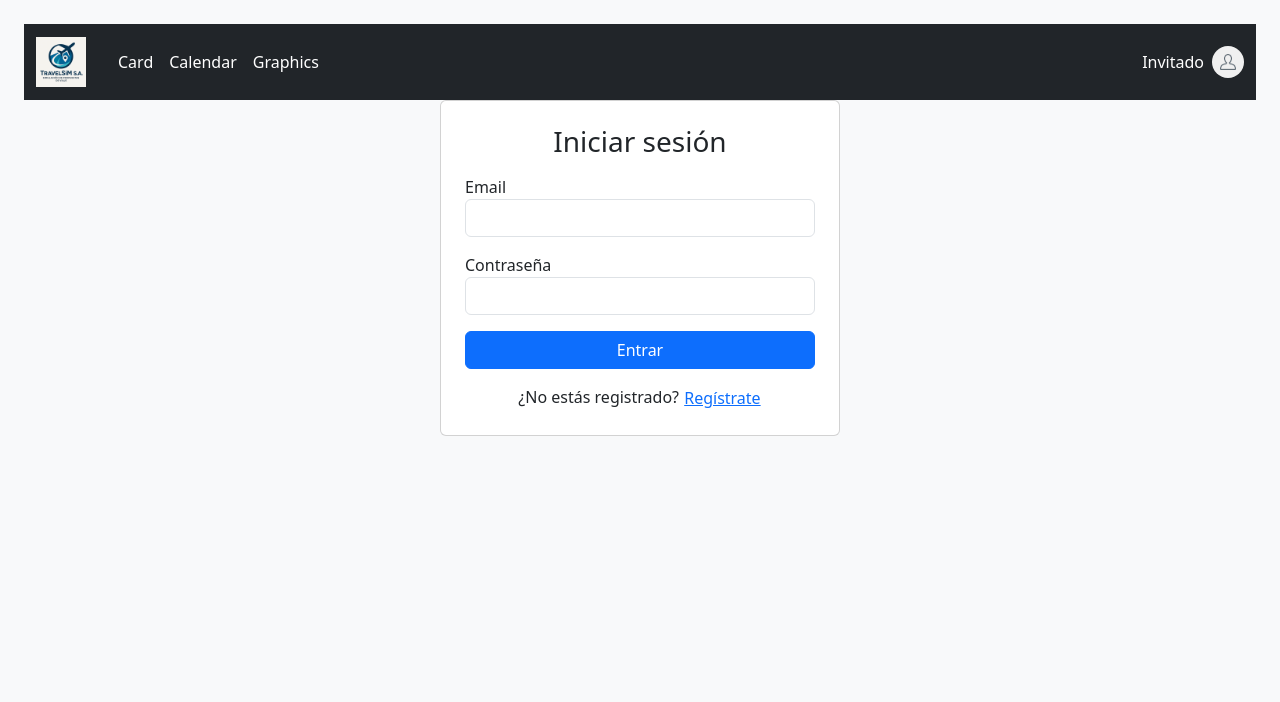
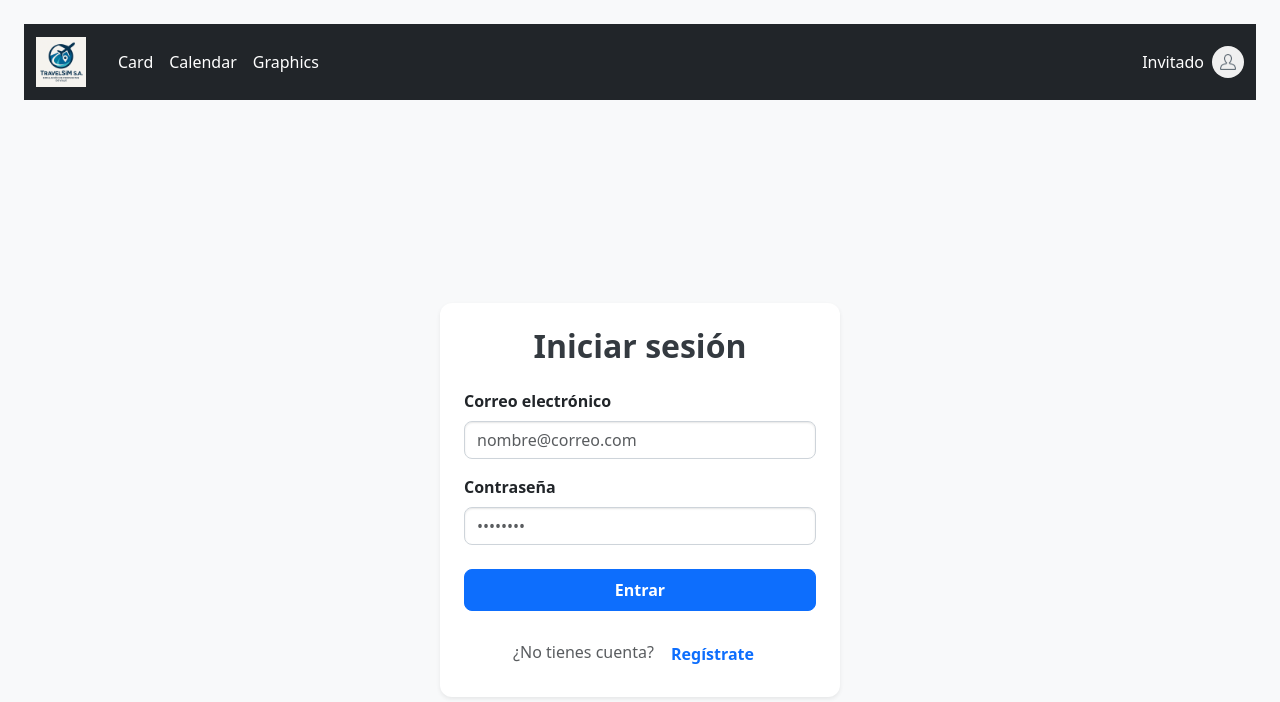
Before and after one commit to EdgarPomar/S8.Inprocode, a React (Vite) app in the folder Frontend/: page /login in a window 1280 px wide. Shown: the top 702 px of the page. Built offline with nearby package versions, Linux system fonts and the light colour scheme; no server answers; what @mapbox/mapbox-sdk, mapbox-gl would draw is missing.

Commit message:
instalación chart js

```diff
--- a/Frontend/package.json
+++ b/Frontend/package.json
@@ -25,9 +25,11 @@
     "axios": "^1.10.0",
     "bootstrap": "^5.3.7",
     "bootstrap-icons": "^1.13.1",
+    "chart.js": "^4.5.0",
     "lucide-react": "^0.514.0",
     "mapbox-gl": "^3.12.0",
     "react": "^19.0.0",
+    "react-chartjs-2": "^5.3.0",
     "react-dom": "^19.0.0",
     "react-router-dom": "^7.6.3"
   },
--- a/Frontend/src/components/LoginForm.tsx
+++ b/Frontend/src/components/LoginForm.tsx
@@ -1,6 +1,6 @@
 import { useState } from 'react';
 import { useAuth } from '../hooks/useAuth';
-import { useNavigate } from 'react-router-dom';  // <-- Importa useNavigate
+import { useNavigate } from 'react-router-dom';
 
 function LoginForm() {
   const { login } = useAuth();
@@ -8,7 +8,7 @@ function LoginForm() {
   const [password, setPassword] = useState('');
   const [error, setError] = useState<string | null>(null);
 
-  const navigate = useNavigate();  // <-- Inicializa el hook
+  const navigate = useNavigate();
 
   const handleSubmit = async (e: React.FormEvent) => {
     e.preventDefault();
@@ -18,7 +18,6 @@ function LoginForm() {
       const storedUser = localStorage.getItem('usuario');
       console.log('Usuario almacenado en localStorage:', storedUser);
       setError(null);
-      // Aquí podrías navegar al dashboard u otra página tras login exitoso
     // eslint-disable-next-line @typescript-eslint/no-unused-vars
     } catch (err) {
       setError('Credenciales inválidas');
@@ -26,49 +25,91 @@ function LoginForm() {
   };
 
   const handleNavigateRegister = () => {
-    navigate('/register');  // Navega a la página de registro
+    navigate('/register');
   };
 
   return (
-    <div className="card p-4 mx-auto" style={{ maxWidth: 400 }}>
-      <h3 className="mb-3 text-center">Iniciar sesión</h3>
-      {error && <div className="alert alert-danger">{error}</div>}
+    <div className="d-flex justify-content-center align-items-center min-vh-100 bg-light">
+      <div
+        className="card shadow-sm p-4"
+        style={{
+          maxWidth: '400px',
+          width: '100%',
+          borderRadius: '12px',
+          border: 'none',
+        }}
+      >
+        <h2 className="mb-4 text-center fw-bold" style={{ color: '#343a40' }}>
+          Iniciar sesión
+        </h2>
+
+        {error && (
+          <div className="alert alert-danger text-center" role="alert">
+            {error}
+          </div>
+        )}
+
         <form onSubmit={handleSubmit}>
           <div className="mb-3">
-          <label>Email</label>
+            <label htmlFor="email" className="form-label fw-semibold">
+              Correo electrónico
+            </label>
             <input
-            className="form-control"
+              id="email"
+              className="form-control rounded-3"
               type="email"
+              placeholder="nombre@correo.com"
               required
               value={email}
-            onChange={e => setEmail(e.target.value)}
+              onChange={(e) => setEmail(e.target.value)}
+              style={{
+                boxShadow: 'inset 0 1px 2px rgba(0,0,0,0.1)',
+                border: '1px solid #ced4da',
+              }}
             />
           </div>
-        <div className="mb-3">
-          <label>Contraseña</label>
+          <div className="mb-4">
+            <label htmlFor="password" className="form-label fw-semibold">
+              Contraseña
+            </label>
             <input
-            className="form-control"
+              id="password"
+              className="form-control rounded-3"
               type="password"
+              placeholder="••••••••"
               required
               value={password}
-            onChange={e => setPassword(e.target.value)}
+              onChange={(e) => setPassword(e.target.value)}
+              style={{
+                boxShadow: 'inset 0 1px 2px rgba(0,0,0,0.1)',
+                border: '1px solid #ced4da',
+              }}
             />
           </div>
-        <button className="btn btn-primary w-100" type="submit">
+
+          <button
+            className="btn btn-primary w-100 py-2 rounded-3 fw-semibold"
+            type="submit"
+            style={{ fontSize: '1rem' }}
+          >
             Entrar
           </button>
         </form>
 
-      <div className="mt-3 text-center">
-        <span>¿No estás registrado? </span>
+        <div className="mt-4 text-center">
+          <span className="text-muted">¿No tienes cuenta?</span>{' '}
           <button
             type="button"
-          className="btn btn-link p-0"
+            className="btn btn-link fw-semibold"
             onClick={handleNavigateRegister}
-          style={{ textDecoration: 'underline' }}
+            style={{
+              textDecoration: 'none',
+              color: '#0d6efd',
+            }}
           >
             Regístrate
           </button>
+        </div>
       </div>
     </div>
   );
--- a/Frontend/src/components/RegisterForm.tsx
+++ b/Frontend/src/components/RegisterForm.tsx
@@ -1,6 +1,6 @@
 import { useState } from 'react';
 import { useAuth } from '../hooks/useAuth';
-import { useNavigate } from 'react-router-dom'; // 👈 Importa useNavigate
+import { useNavigate } from 'react-router-dom';
 
 function RegisterForm() {
   const { register } = useAuth();
@@ -9,7 +9,7 @@ function RegisterForm() {
   const [password, setPassword] = useState('');
   const [error, setError] = useState<string | null>(null);
 
-  const navigate = useNavigate(); // 👈 Hook para navegar
+  const navigate = useNavigate();
 
   const handleSubmit = async (e: React.FormEvent) => {
     e.preventDefault();
@@ -17,11 +17,10 @@ function RegisterForm() {
       await register(nombre, email, password);
       setError(null);
       console.log('✅ Usuario registrado correctamente');
-      // 👇 Después de registrar, navegar al login
       navigate('/login');
     } catch (err) {
       console.error(err);
-      setError('Error al registrar usuario');
+      setError('⚠️ Error al registrar usuario');
     }
   };
 
@@ -30,55 +29,80 @@ function RegisterForm() {
   };
 
   return (
-    <div className="card p-4 mx-auto" style={{ maxWidth: 400 }}>
-      <h3 className="mb-3 text-center">Registrarse</h3>
-      {error && <div className="alert alert-danger">{error}</div>}
+    <div className="container d-flex align-items-center justify-content-center min-vh-100 bg-light">
+      <div className="card shadow-lg p-4" style={{ maxWidth: 450, width: '100%' }}>
+        <div className="text-center mb-4">
+          <img
+            src="/logo.png"
+            alt="Logo"
+            style={{ width: 60, height: 60 }}
+            className="mb-2"
+          />
+          <h3 className="fw-bold">Registrarse</h3>
+        </div>
+
+        {error && (
+          <div className="alert alert-danger" role="alert">
+            {error}
+          </div>
+        )}
+
         <form onSubmit={handleSubmit}>
           <div className="mb-3">
-          <label>Nombre</label>
+            <label className="form-label">Nombre</label>
             <input
               className="form-control"
               type="text"
               required
               value={nombre}
               onChange={e => setNombre(e.target.value)}
+              placeholder="Tu nombre completo"
             />
           </div>
+
           <div className="mb-3">
-          <label>Email</label>
+            <label className="form-label">Email</label>
             <input
               className="form-control"
               type="email"
               required
               value={email}
               onChange={e => setEmail(e.target.value)}
+              placeholder="ejemplo@correo.com"
             />
           </div>
+
           <div className="mb-3">
-          <label>Contraseña</label>
+            <label className="form-label">Contraseña</label>
             <input
               className="form-control"
               type="password"
               required
               value={password}
               onChange={e => setPassword(e.target.value)}
+              placeholder="Mínimo 6 caracteres"
             />
           </div>
-        <button className="btn btn-success w-100" type="submit">
+
+          <button className="btn btn-success w-100 mb-3" type="submit">
             Crear cuenta
           </button>
         </form>
 
-      <div className="mt-3 text-center">
+        <div className="text-center">
           <span>¿Ya tienes cuenta? </span>
           <button
             type="button"
-          className="btn btn-link p-0"
+            className="btn btn-link fw-semibold"
             onClick={handleNavigateLogin}
-          style={{ textDecoration: 'underline' }}
+            style={{
+              textDecoration: 'none',
+              color: '#0d6efd',
+            }}
           >
-          Inicia sesión
+            Inicia Sesión
           </button>
+        </div>
       </div>
     </div>
   );
```
Also changed, not shown: 1 other file (tests, documents, lock files or other folders). Lines whose indentation alone changed are shown as unchanged.
